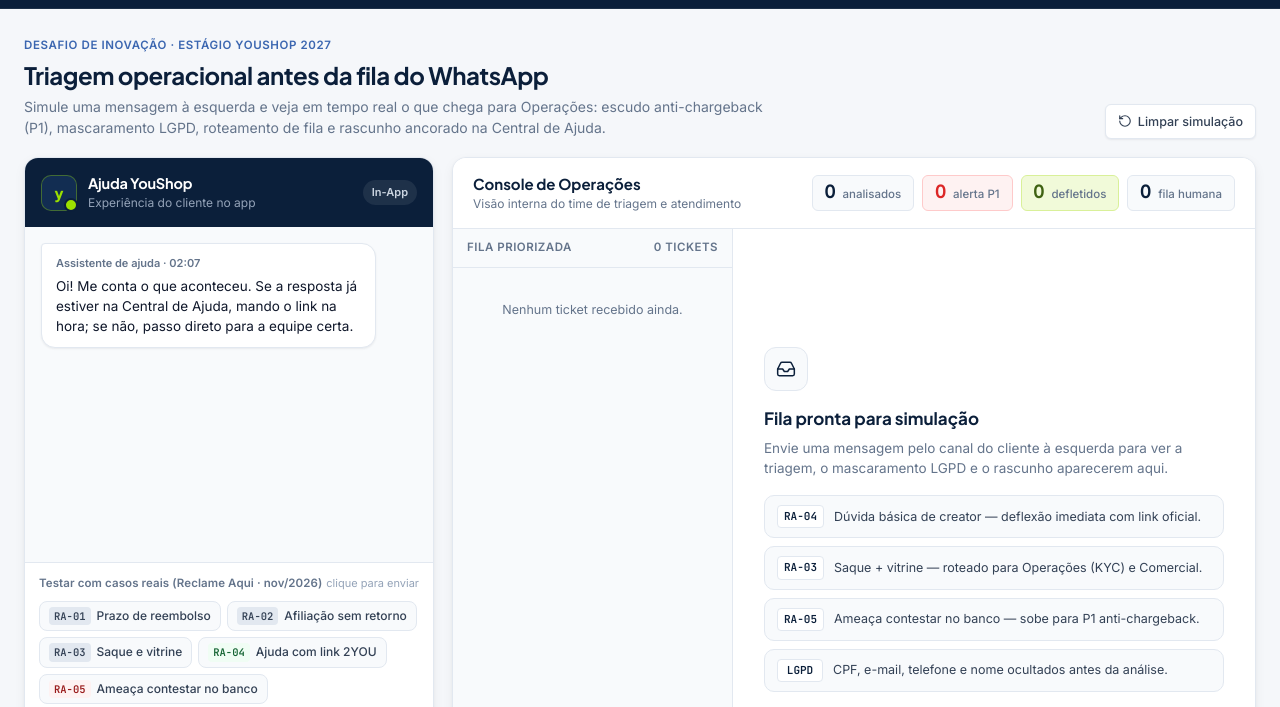
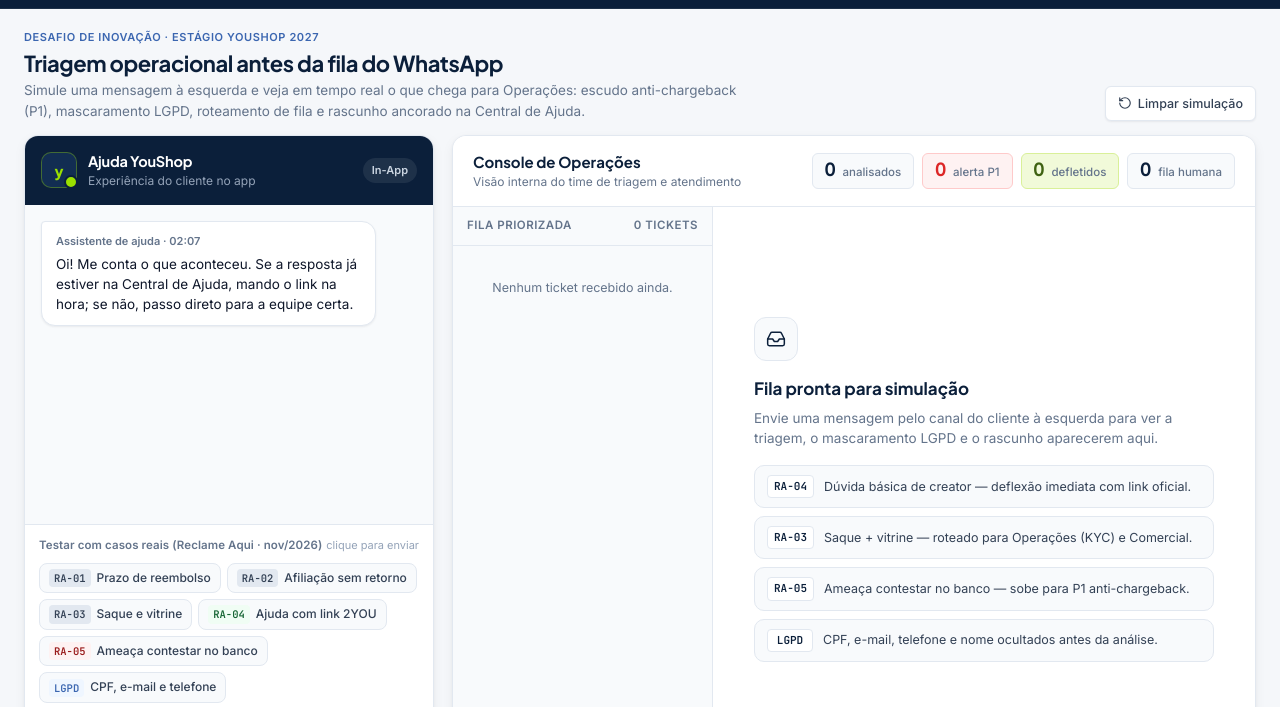
Before and after one commit to jcminozzi/fila-inteligente-youshop, a plain HTML site: page index.html in a window 1280 px wide. Shown: the part 51-758 px from the top of the page. Drawn offline with Linux system fonts and the light colour scheme.

Commit message:
Prevent horizontal overflow in guide rows and tighten above-the-fold fit

```diff
--- a/index.html
+++ b/index.html
@@ -114,20 +114,20 @@ svg{display:inline-block;vertical-align:middle;flex-shrink:0}
 
 /* ---------- Hero strip ---------- */
 .hero{
-  max-width:1380px;margin:0 auto;padding:24px 24px 18px;
-  display:flex;justify-content:space-between;align-items:flex-end;gap:24px;flex-wrap:wrap;
+  max-width:1380px;margin:0 auto;padding:16px 24px 14px;
+  display:flex;justify-content:space-between;align-items:flex-end;gap:20px;flex-wrap:wrap;
 }
 .hero-copy{max-width:740px}
 .eyebrow{
   display:inline-flex;align-items:center;gap:6px;
-  font-size:11.5px;font-weight:600;text-transform:uppercase;letter-spacing:.6px;
-  color:var(--blue);margin-bottom:6px;
+  font-size:11px;font-weight:600;text-transform:uppercase;letter-spacing:.6px;
+  color:var(--blue);margin-bottom:4px;
 }
 .hero h1{
-  margin:0;font-family:var(--display);font-weight:700;font-size:24px;
+  margin:0;font-family:var(--display);font-weight:700;font-size:22px;
   letter-spacing:-.45px;line-height:1.2;color:var(--navy);
 }
-.hero p{margin:6px 0 0;color:var(--muted);font-size:14px;line-height:1.55}
+.hero p{margin:4px 0 0;color:var(--muted);font-size:13.5px;line-height:1.5}
 .hero-actions{display:flex;align-items:center;gap:8px;flex-wrap:wrap}
 .btn-reset{
   display:inline-flex;align-items:center;gap:6px;
@@ -139,9 +139,9 @@ svg{display:inline-block;vertical-align:middle;flex-shrink:0}
 
 /* ---------- Workspace grid ---------- */
 .workspace{
-  max-width:1380px;margin:0 auto 36px;padding:0 24px;
+  max-width:1380px;margin:0 auto 32px;padding:0 24px;
   display:grid;grid-template-columns:410px 1fr;gap:18px;
-  height:min(820px,calc(100vh - 168px));min-height:660px;
+  height:min(760px,calc(100vh - 156px));min-height:560px;
 }
 .card-shell{
   background:var(--surface);border:1px solid var(--line);border-radius:var(--r-lg);
@@ -297,7 +297,7 @@ svg{display:inline-block;vertical-align:middle;flex-shrink:0}
 .kpi-card.kpi-green{background:var(--lime-soft);border-color:#D9F099}
 .kpi-card.kpi-green b{color:var(--lime-ink)}
 
-.ops-grid{flex:1;display:grid;grid-template-columns:280px 1fr;min-height:0}
+.ops-grid{flex:1;display:grid;grid-template-columns:260px minmax(0,1fr);min-height:0}
 
 /* Queue sidebar */
 .queue-col{
@@ -349,7 +349,7 @@ svg{display:inline-block;vertical-align:middle;flex-shrink:0}
 .prio.p3{background:var(--green-soft);color:var(--green-ink);border:1px solid var(--green-line)}
 
 /* Detail pane */
-.detail-pane{overflow-y:auto;padding:22px 26px 28px;background:var(--surface)}
+.detail-pane{overflow-y:auto;overflow-x:hidden;min-width:0;padding:22px 24px 28px;background:var(--surface)}
 
 .empty-state{
   height:100%;display:flex;flex-direction:column;justify-content:center;
@@ -438,21 +438,22 @@ mark.mask{background:#DBEAFE;color:#1D4ED8;font-family:var(--mono);font-size:12p
 .lgpd-bar svg{color:var(--blue)}
 .lgpd-bar b{color:var(--ink);font-weight:600}
 
-.guides-list{display:grid;gap:8px}
+.guides-list{display:grid;gap:8px;min-width:0}
 .guide-row{
   display:flex;align-items:center;justify-content:space-between;gap:10px;
   padding:9px 12px;border-radius:var(--r-md);border:1px solid var(--line);
   background:#fff;transition:border-color .15s,background .15s;text-decoration:none;
+  min-width:0;max-width:100%;
 }
 .guide-row:hover{border-color:var(--blue);background:var(--surface-2);text-decoration:none}
-.guide-row-left{display:flex;align-items:center;gap:9px;min-width:0}
+.guide-row-left{display:flex;align-items:center;gap:9px;min-width:0;flex:1}
 .guide-row code{
   font-family:var(--mono);font-size:11px;font-weight:600;
   color:var(--navy);background:var(--surface-2);border:1px solid var(--line);
-  padding:2px 6px;border-radius:4px;
+  padding:2px 6px;border-radius:4px;white-space:nowrap;flex-shrink:0;
 }
-.guide-row span{font-size:13px;font-weight:500;color:var(--blue);overflow:hidden;text-overflow:ellipsis;white-space:nowrap}
-.guide-row svg{color:var(--muted-2)}
+.guide-row span{font-size:13px;font-weight:500;color:var(--blue);line-height:1.35;min-width:0;word-break:break-word}
+.guide-row svg{color:var(--muted-2);flex-shrink:0}
 
 /* Draft editor */
 .draft-box{
```
